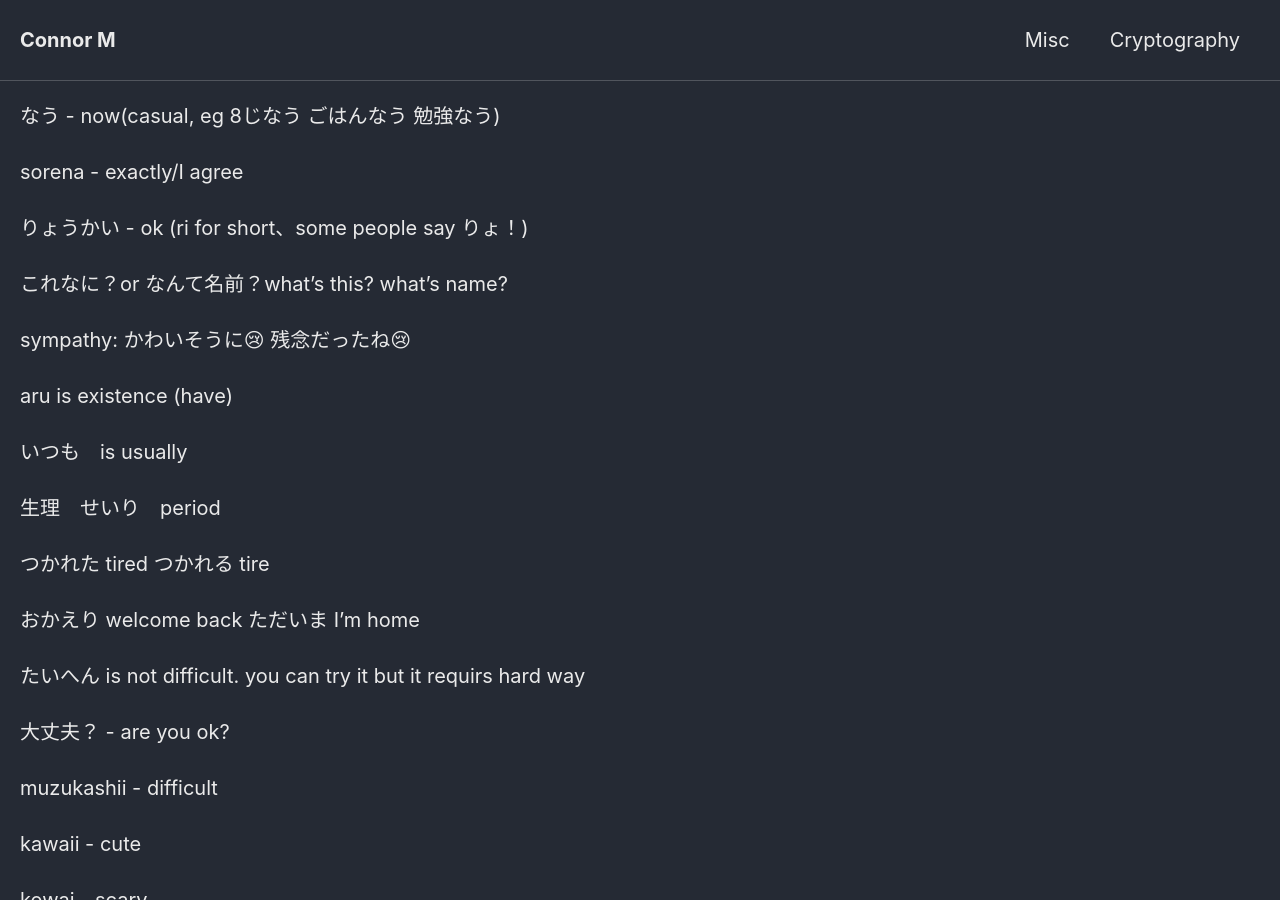
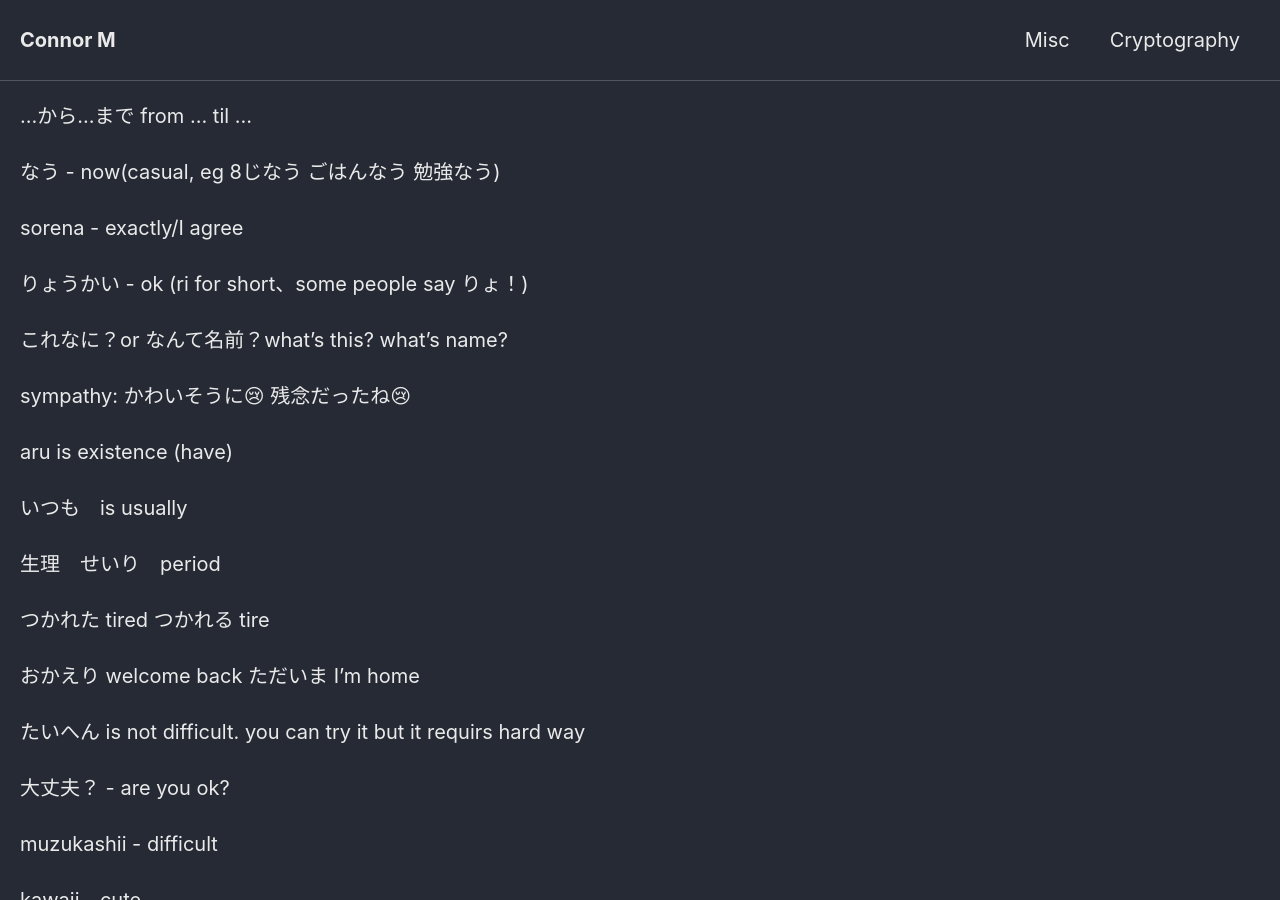
Before and after one commit to Connor-McCartney/Connor-McCartney.github.io, a Jekyll site: the page built from _pages/misc/japanese.md, in a window 1280 px wide and 900 px high. Built offline with Jekyll 4.4.1, drawn with Linux system fonts in a browser that asks for light colours; cached includes are drawn as plain includes; our own code applies the rules of GitHub Pages for plain Markdown files.

Commit message:
Update japanese.md

```diff
--- a/_pages/misc/japanese.md
+++ b/_pages/misc/japanese.md
@@ -1,3 +1,5 @@
+...から...まで  from ... til ...
+
 なう - now(casual, eg 8じなう ごはんなう 勉強なう)
 
 sorena - exactly/I agree
```
